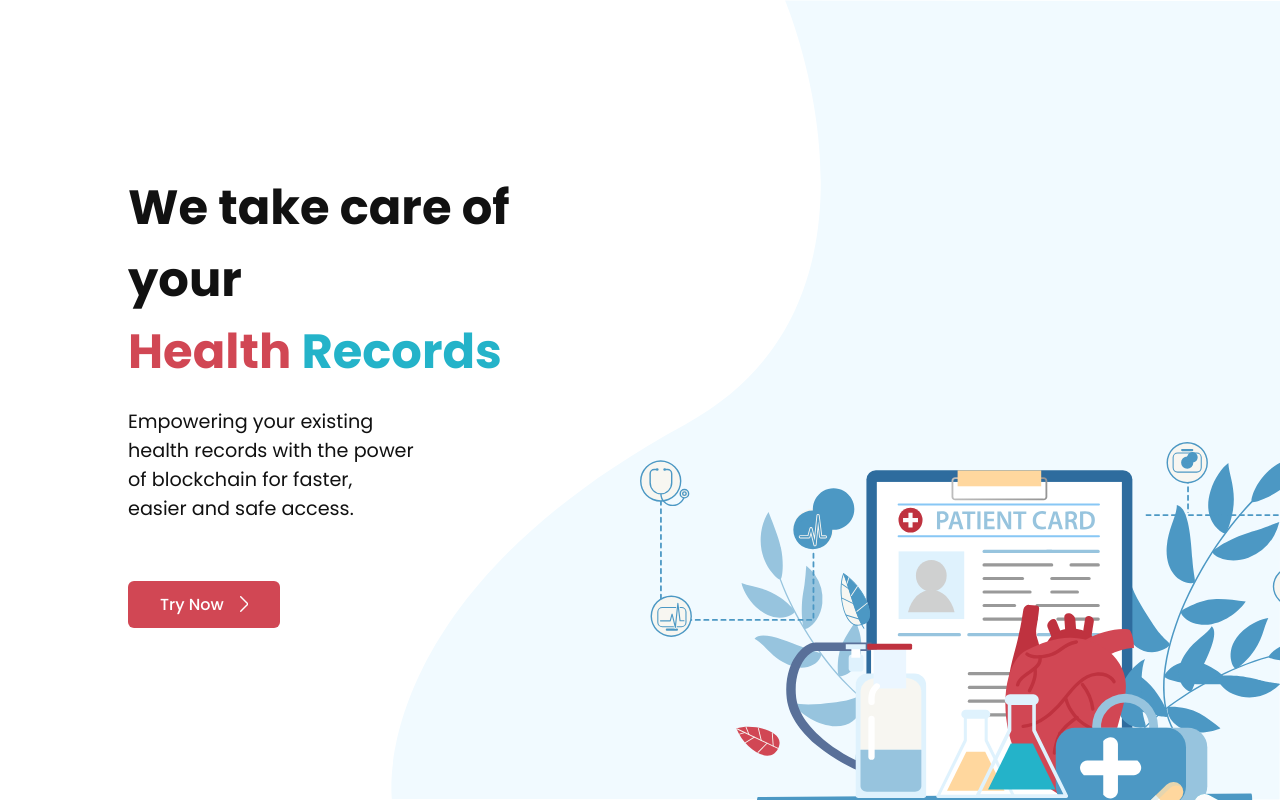
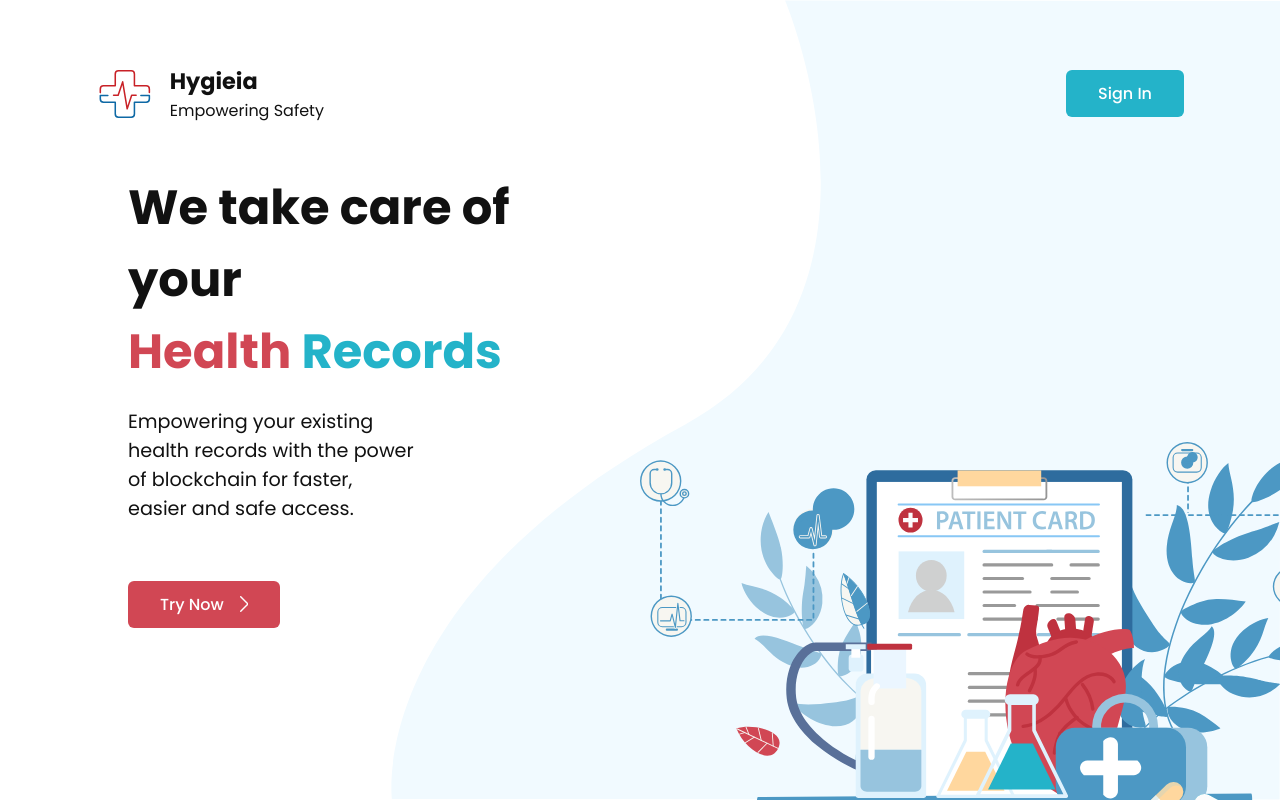
Before and after one commit to ayush-020198/hygieia-frontend, a React (Create React App) app: page / in a window 1280 px wide. Built offline with nearby package versions, Linux system fonts and the light colour scheme.

Commit message:
Implement nav bar

```diff
--- a/src/App.tsx
+++ b/src/App.tsx
@@ -2,10 +2,12 @@ import React from 'react';
 import styles from './App.module.css';
 
 import Home from 'Pages/Home';
+import Nav from 'Pages/Nav';
 
 const App = () => {
   return (
     <div className={styles.App}>
+      <Nav />
       <Home />
     </div>
   );
--- /dev/null
+++ b/src/Pages/Nav/index.tsx
@@ -0,0 +1,24 @@
+import React from "react";
+import Button from "Components/Button";
+import { ReactComponent as Logo } from "Assets/logo.svg";
+
+import styles from "./nav.module.css";
+
+export const Nav: React.FC = () => {
+  return (
+    <nav className={styles.nav}>
+      <div className={styles.brandDiv}>
+        <Logo className={styles.logo} />
+        <div className={styles.nameDiv}>
+          <h3 className={styles.heading}>Hygieia</h3>
+          <p className={styles.para}>Empowering Safety</p>
+        </div>
+      </div>
+      <Button type="button" style={{ background: "var(--colorAccent)" }}>
+        Sign In
+      </Button>
+    </nav>
+  );
+};
+
+export default Nav;
--- /dev/null
+++ b/src/Pages/Nav/nav.module.css
@@ -0,0 +1,36 @@
+.nav {
+  display: flex;
+  justify-content: space-between;
+  align-items: center;
+  width: 100%;
+  box-sizing: border-box;
+  padding: 2em 6em;
+  position: absolute;
+  top: 2em;
+  left: 0;
+}
+
+.brandDiv {
+  display: flex;
+  align-items: center;
+}
+
+.logo {
+  height: 3em;
+  margin-right: 1em;
+}
+
+.nameDiv {
+  display: flex;
+  flex-direction: column;
+  justify-content: center;
+}
+
+.heading {
+  font-size: 1.4em;
+  margin: 0;
+}
+
+.para {
+  margin: 0;
+}
```
